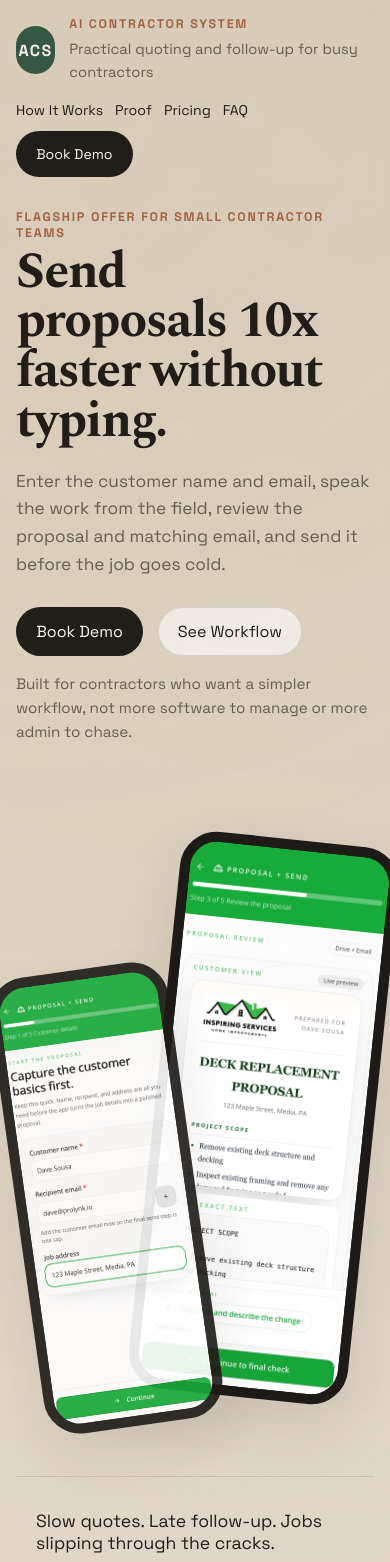
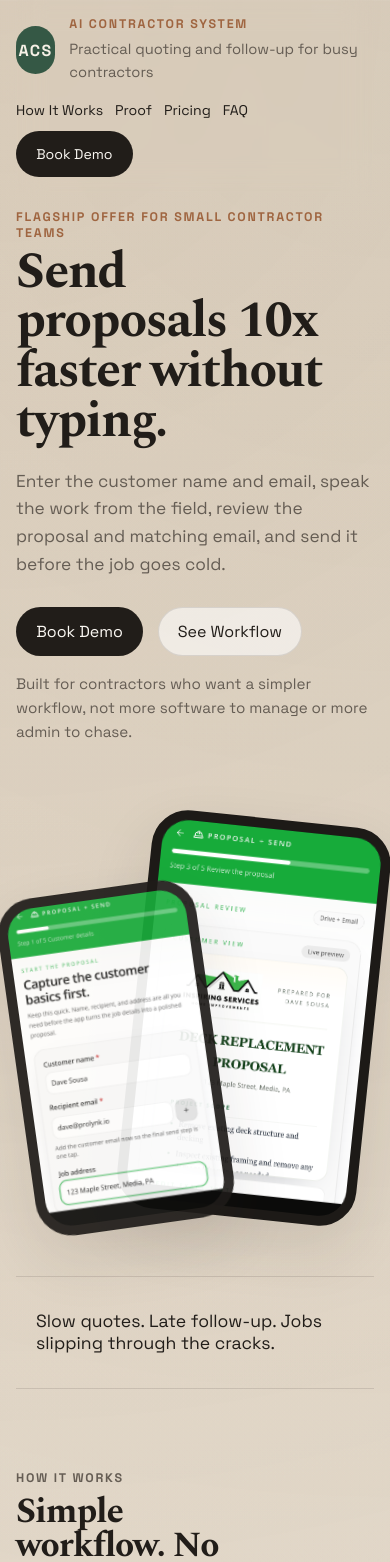
Before and after one commit to AP-Moose/voice-to-proposal-site, a Next.js app: page / in a window 390 px wide. Shown: the top 1562 px of the page. Built offline with nearby package versions, Linux system fonts and the light colour scheme.

Commit message:
Restore hero framing and add subtle screen motion

```diff
--- a/app/globals.css
+++ b/app/globals.css
@@ -189,7 +189,7 @@ img {
 
 .hero-visual {
   position: relative;
-  min-height: 880px;
+  min-height: 620px;
 }
 
 .phone-stage {
@@ -213,22 +213,31 @@ img {
   height: 100%;
   object-fit: cover;
   object-position: top center;
+  will-change: transform;
 }
 
 .phone-frame-front {
   right: 2rem;
-  width: min(325px, 68vw);
-  height: 835px;
+  width: min(360px, 72vw);
+  height: 600px;
   transform: rotate(6deg);
 }
 
 .phone-frame-back {
   left: 0;
-  bottom: 1.5rem;
-  width: min(270px, 56vw);
-  height: 700px;
+  bottom: 2.5rem;
+  width: min(300px, 60vw);
+  height: 510px;
   transform: rotate(-8deg);
-  opacity: 0.9;
+  opacity: 0.92;
+}
+
+.phone-frame-front img {
+  animation: hero-pan-front 16s ease-in-out infinite alternate;
+}
+
+.phone-frame-back img {
+  animation: hero-pan-back 18s ease-in-out infinite alternate;
 }
 
 .pain-strip {
@@ -490,7 +499,7 @@ img {
   }
 
   .hero-visual {
-    min-height: 760px;
+    min-height: 540px;
   }
 
   .phone-frame-front {
@@ -513,21 +522,48 @@ img {
   }
 
   .hero-visual {
-    min-height: 620px;
+    min-height: 420px;
   }
 
   .phone-frame-front {
-    width: 220px;
-    height: 560px;
+    width: 240px;
+    height: 400px;
   }
 
   .phone-frame-back {
     bottom: 0;
-    width: 180px;
-    height: 460px;
+    width: 200px;
+    height: 340px;
   }
 
   .section {
     padding: 4rem 0;
   }
 }
+
+@keyframes hero-pan-front {
+  0% {
+    transform: translateY(0);
+  }
+
+  100% {
+    transform: translateY(-10%);
+  }
+}
+
+@keyframes hero-pan-back {
+  0% {
+    transform: translateY(-2%);
+  }
+
+  100% {
+    transform: translateY(-12%);
+  }
+}
+
+@media (prefers-reduced-motion: reduce) {
+  .phone-frame-front img,
+  .phone-frame-back img {
+    animation: none;
+  }
+}
```
